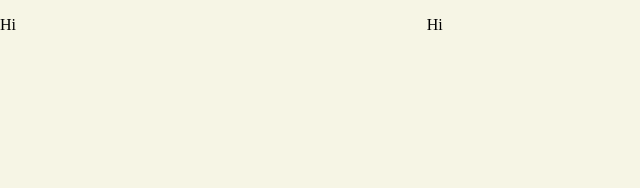
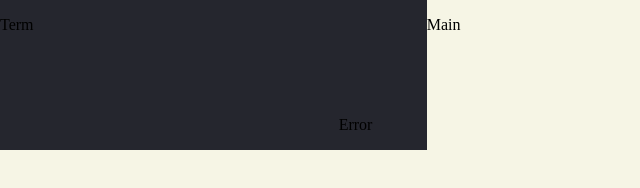
Before and after one commit to raine-y/portfolio, a plain HTML site: page index.html in a window 1280 px wide. Shown: the whole page, without its empty margins (0-640 px from the left). Drawn offline with Linux system fonts and the light colour scheme.

Commit message:
grid not best approach...

```diff
--- a/index.html
+++ b/index.html
@@ -9,13 +9,13 @@
 <body>
     <div id="page">
         <div id="terminalContainer">
-            <p>Hi</p>
+            <p>Term</p>
         </div>
         <div id="portfolioContainer">
-            <p>Hi</p>
+            <p>Main</p>
         </div>
         <div id="errorContainer">
-
+            <p>Error</p>
         </div>
     </div>
 </body>
--- a/styles/index.css
+++ b/styles/index.css
@@ -3,6 +3,10 @@ body {
     padding: 0;
     background-color: #f6f5e5;
 }
+
+/* ~~~~~~~~~~~ */
+/* Page Layout */
+/* ~~~~~~~~~~~ */
 
 #page {
     height: 100%;
@@ -15,18 +19,32 @@ body {
 #terminalContainer {
     grid-column-start: 1;
     grid-column-end: 1;
+    grid-row-start: 1;
+    grid-row-end: 3;
 }
 
 #portfolioContainer {
     grid-column-start: 2;
     grid-column-end: 5;
+    grid-row-start: 1;
+    grid-row-end: 3;
 }
 
 #errorContainer {
+    display: flex;
+    flex-direction: row;
     grid-column-start: 1;
-    grid-column-end: 2;
+    grid-column-end: 3;
     grid-row-start: 2;
     grid-row-end: 2;
     justify-content: center;
     align-items: center;
 }
+
+/* ~~~~~~~~ */
+/* Terminal */
+/* ~~~~~~~~ */
+
+#terminalContainer {
+    background-color: #25262e;
+}
```
